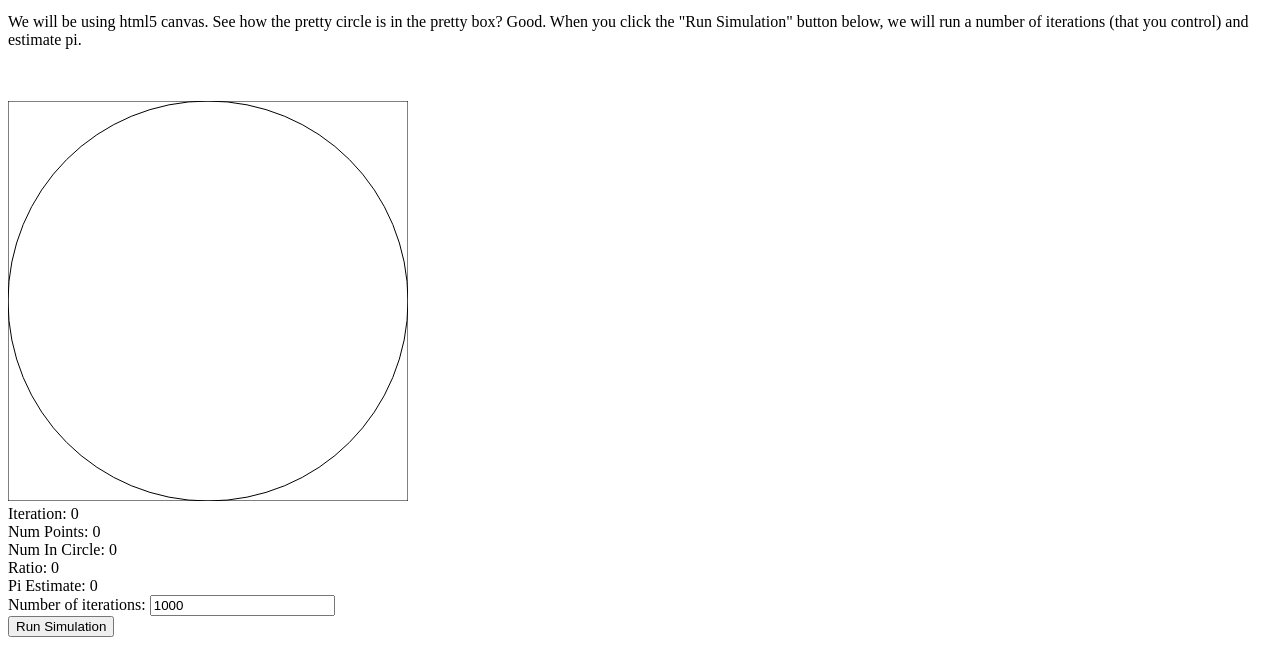
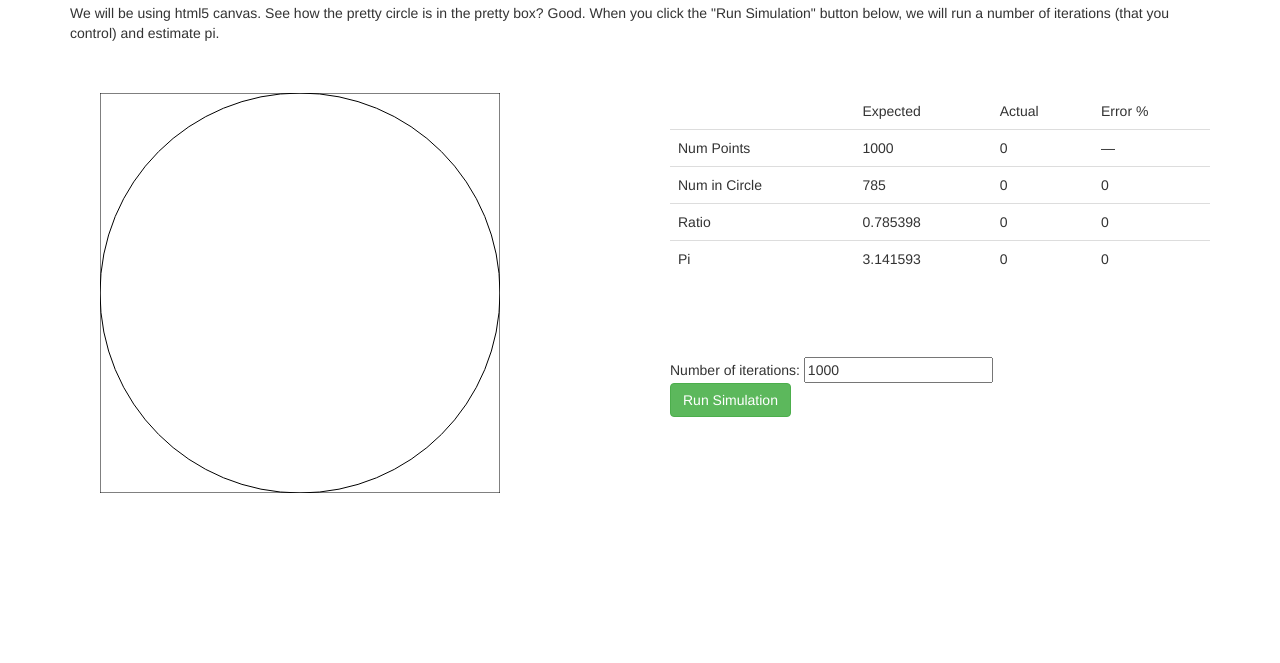
Before and after one commit to dustinbarnes/montecarlopi, a plain HTML site: page index.html in a window 1280 px wide. Shown: the part 137-800 px from the top of the page. Drawn offline with nearby package versions, Linux system fonts and the light colour scheme.

Commit message:
Making it prettier. And adding some error pcts

```diff
--- a/index.html
+++ b/index.html
@@ -2,15 +2,19 @@
 
 <html lang="en">
 <head>
+    <meta http-equiv="X-UA-Compatible" content="IE=edge">
+    <meta name="viewport" content="width=device-width, initial-scale=1">
     <meta charset="utf-8">
     <title>Monte Carlo Pi Estimation</title>
 
     <!--[if lt IE 9]>
         <script src="http://html5shiv.googlecode.com/svn/trunk/html5.js"></script>
     <![endif]-->
+    <link rel="stylesheet" href="https://maxcdn.bootstrapcdn.com/bootstrap/3.3.1/css/bootstrap.min.css">
 </head>
 
 <body>
+    <div class="container" role="main">
         <h1>Monte Carlo Pi Simulation</h1>
 
         <p>In this test, we are attempting to use monte carlo simulation to estimate the value of pi. We start with a square (lenth=width=height=2), and inscribe a unit circle inside of it (r=1.0). This means the area of the circle is pi, and the area of the square is 4. Put as a ratio (called p) of area of circle compared to area of square, we have p = pi/4. So, what we want to do is estimate the ratio with monte carlo simulation, and multiply it by 4 -- thus giving an estimation of pi.</p>
@@ -19,23 +23,56 @@
 
         <br/><br/>
 
-    <canvas id='canvas' width='400' height='400'>
-      Canvas required. Stop using ie6.
-    </canvas>
-
-    <div class="estimateData">
-        Iteration: <span id="iteration">0</span><br/>
-        Num Points: <span id="numPoints">0</span><br/>
-        Num In Circle: <span id="numInCircle">0</span><br/>
-        Ratio: <span id="ratio">0</span><br/>
-        Pi Estimate: <span id="estimate">0</span><br/>
+        <div class="container">
+            <div class="col-md-6">
+                <canvas id='canvas' width='400' height='400'>Canvas required</canvas>
             </div>
 
+            <div class="col-md-6">
+                <table class="table">
+                    <thead>
+                        <tr><td>&nbsp;</td><td>Expected</td><td>Actual</td><td>Error %</td></tr>
+                    </thead>
+
+                    <tbody>
+                        <tr>
+                            <td>Num Points</td>
+                            <td><span id="numPointsExpected">0</span></td>
+                            <td><span id="numPointsActual">0</span></td>
+                            <td>&mdash;</td>
+                        </tr>
+                        <tr>
+                            <td>Num in Circle</td>
+                            <td><span id="numInCircleExpected">0</span></td>
+                            <td><span id="numInCircleActual">0</span></td>
+                            <td><span id="numInCircleError">0</span></td>
+                        </tr>
+                        <tr>
+                            <td>Ratio</td>
+                            <td><span id="ratioExpected">0</span></td>
+                            <td><span id="ratioActual">0</span></td>
+                            <td><span id="ratioError">0</span></td>
+                        </tr>
+                        <tr>
+                            <td>Pi</td>
+                            <td><span id="piExpected">3.141593</span></td>
+                            <td><span id="piActual">0</span></td>
+                            <td><span id="piError">0</span></td>
+                        </tr>
+                    </tbody>
+                </table>
+
+                <br/><br/><br/>
+
                 <div class="config">
-        Number of iterations: <input type="text" id="numIters" value="1000"/> <br/>
-        <input type="button" id="mc-run" value="Run Simulation" />
+                    Number of iterations: <input type="text" id="numIterations" value="1000"/> <br/>
+                    <button type="button" id="run" class="btn btn-large btn-success">Run Simulation</button>
+                </div>
+            </div>
+        </div>
     </div>
 
+    <script src="https://ajax.googleapis.com/ajax/libs/jquery/1.11.1/jquery.min.js"></script>
     <script src="script.js"></script>
 </body>
 </html>
--- a/script.js
+++ b/script.js
@@ -1,41 +1,69 @@
-var canvas = document.getElementById("canvas");
+$(function() {
+    var Simulation = function() {
+        var canvas = $("#canvas")[0];
         var context = canvas.getContext("2d");
-var iteration = document.getElementById("iteration");
-var numPoints = document.getElementById("numPoints");
-var numInCircle = document.getElementById("numInCircle");
-var estimate = document.getElementById("estimate");
-var ratio = document.getElementById("ratio");
-var numIters = document.getElementById("numIters");
-var runButton = document.getElementById("mc-run");
         var radius = canvas.width / 2;
-var drawDelay = 1;
-
+        var ratioExpected = 0.785398;
         var totalPoints = 0;
         var pointsInCircle = 0;
-var iters = 0;
-var thisIter = 0;
+        var iterations = parseInt($("#numIterations").val());
+        var numInCircleExpected = Math.floor(iterations * ratioExpected);
 
-function drawCircle() {
-   context.beginPath();
-   context.arc(radius, radius, radius, 0, Math.PI*2, true);
-   context.stroke();
+        canvas.width = canvas.width;
+        drawCircle();
+        drawBox();
+        $("#numPointsExpected").text(iterations);
+        $("#numInCircleExpected").text(numInCircleExpected);
+        $("#ratioExpected").text(ratioExpected);
+
+        this.run = function() {
+            step();
         }
 
-function drawBox() {
-    context.rect(0, 0, canvas.width, canvas.height);
-    context.stroke();
+        function step() {
+            totalPoints++;
+
+            // Let's pick a random point in the grid.
+            var x = randomPointComponent();
+            var y = randomPointComponent();
+            var color = "#ff0000";
+
+            var inCircle = false;
+
+            if ( isInCircle(x, y) ) {
+                color = "#00ff00";
+                pointsInCircle++;
             }
 
-function initDraw() {
-    // sneaky way of totally clearing canvas state
-    canvas.width = canvas.width;
-    totalPoints = 0;
-    pointsInCircle = 0;
-    iters = 0 + numIters.value;
+            drawPoint(x, y, color);
+            update();
 
-    // Draw our initial stuff.
-    drawBox();
-    drawCircle();
+            if ( totalPoints < iterations )
+                window.setTimeout(step, 1);
+        }
+
+        function update() {
+            $("#numPointsActual").text(totalPoints);
+            $("#numInCircleActual").text(pointsInCircle);
+            $("#numInCircleError").text(errorPct(numInCircleExpected, pointsInCircle));
+
+            var ratio = pointsInCircle / totalPoints;
+            $("#ratioActual").text(ratio.toFixed(6));
+            $("#ratioError").text(errorPct(ratioExpected, ratio));
+
+            $("#piActual").text((ratio * 4).toFixed(6));
+            $("#piError").text(errorPct(Math.PI, ratio*4));
+        };
+
+        function errorPct(expected, actual) {
+            return (Math.abs(expected - actual)/Math.abs(expected) * 100).toFixed(6);
+        }
+
+        function drawPoint(x, y, color) {
+            context.beginPath();
+            context.arc(x, y, 1, 0, 2*Math.PI, false);
+            context.fillStyle = color;
+            context.fill();
         }
 
         function randomPointComponent() {
@@ -52,46 +80,22 @@ function isInCircle(x, y) {
             return magX + magY <= rSquared;
         }
 
-function drawPoint(x, y, color) {
+        function drawCircle() {
            context.beginPath();
-    context.arc(x, y, 3, 0, 2*Math.PI, false);
-    context.fillStyle = color;
-    context.fill();
+           context.arc(radius, radius, radius, 0, Math.PI*2, true);
+           context.stroke();
         }
 
-function createPoint() {
-    // Let's pick a random point in the grid.
-    var x = randomPointComponent();
-    var y = randomPointComponent();
-    var color = "#ff0000";
+        function drawBox() {
+            context.beginPath();
+            context.rect(0, 0, canvas.width, canvas.height);
+            context.stroke();
+        }
+    };
 
-    totalPoints++;
+    var simulation = new Simulation();
 
-    if ( isInCircle(x, y) ) {
-        color = "#00ff00";
-        pointsInCircle++;
-    }
-
-    drawPoint(x, y, color);
-}
-
-function simulationStep() {
-    thisIter++;
-
-    createPoint();
-
-    iteration.innerHTML = thisIter;
-    numPoints.innerHTML = totalPoints;
-    numInCircle.innerHTML = pointsInCircle;
-    ratio.innerHTML = (pointsInCircle/totalPoints);
-    estimate.innerHTML = 4 * (pointsInCircle/totalPoints);
-
-    if ( thisIter <= iters )
-        setTimeout(simulationStep, drawDelay);
-}
-
-runButton.addEventListener('click', function() {
-    initDraw();
-    simulationStep();
+    $("#run").click(function() {
+        (new Simulation()).run();
+    })
 });
-window.addEventListener('load', initDraw);
```
Lines whose indentation alone changed are shown as unchanged.
